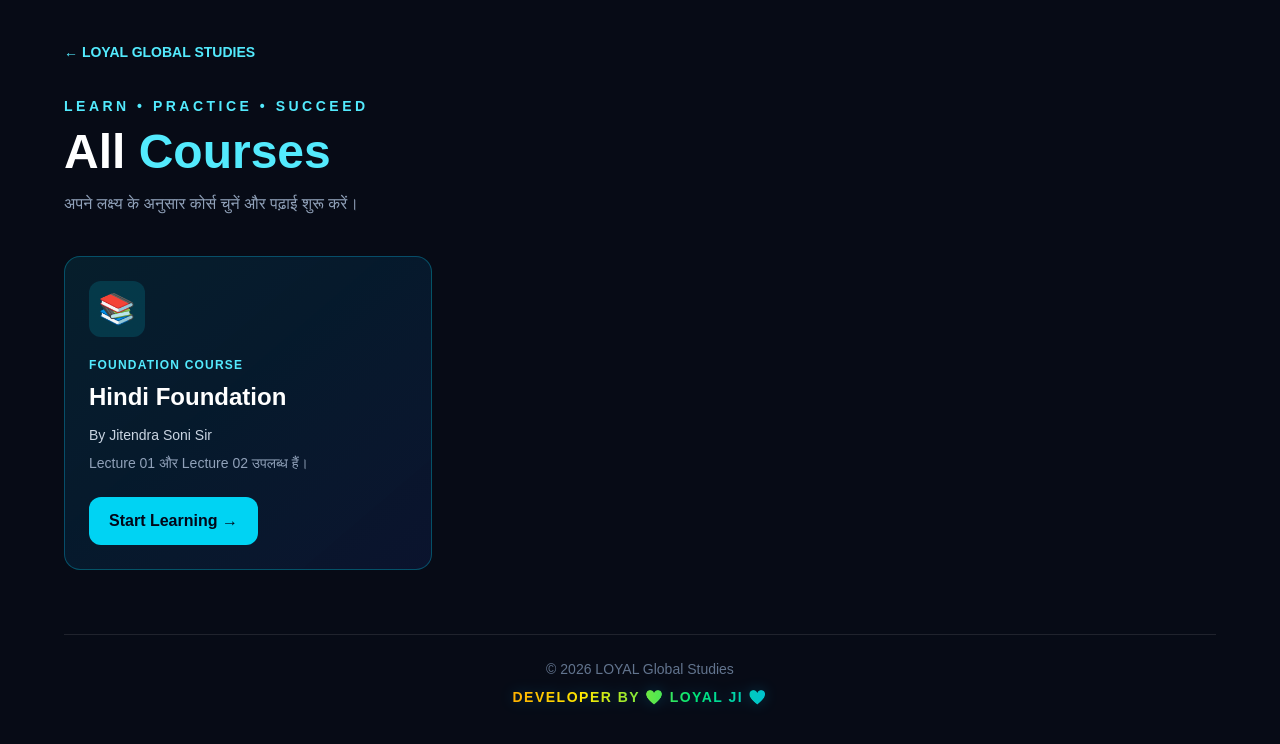
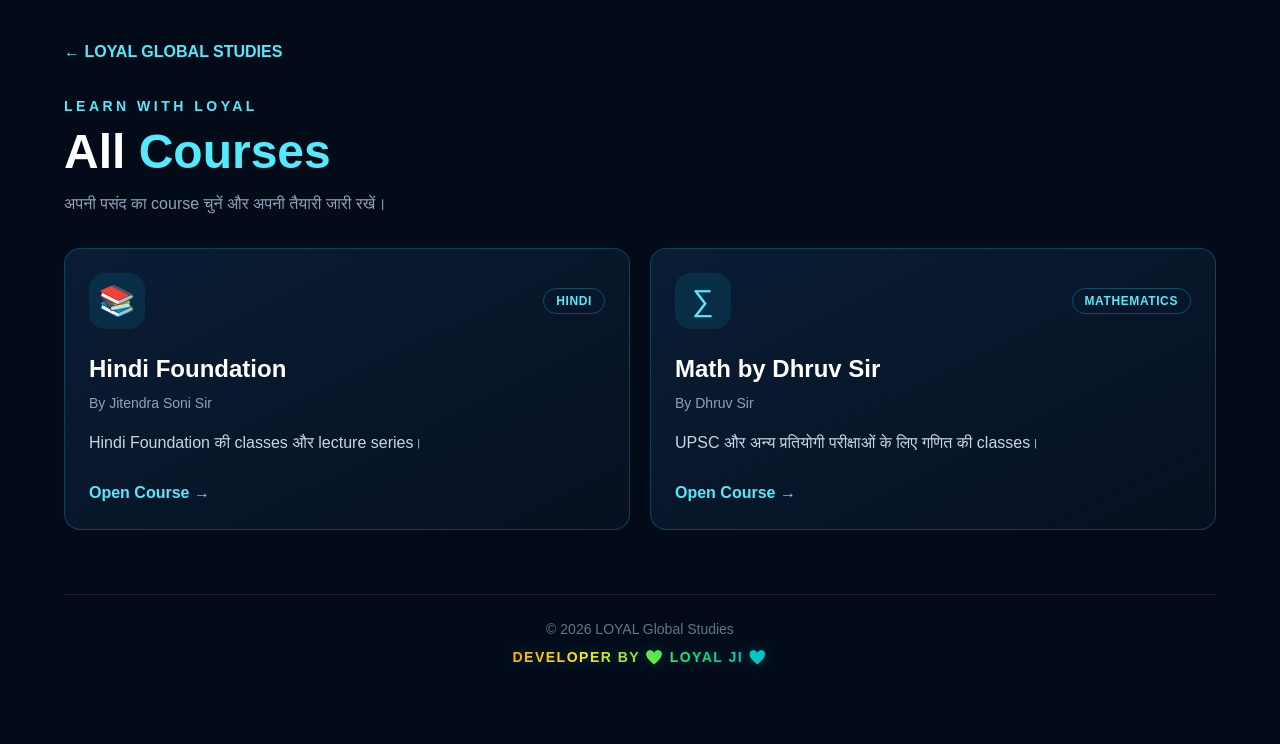
Before and after one commit to iamenough954/loyal-global-studies, a Next.js app: page /courses in a window 1280 px wide. Shown: the top 744 px of the page. Built offline with nearby package versions, Linux system fonts and the light colour scheme.

Commit message:
Add Math by Dhruv Sir course with five lectures

```diff
--- a/app/courses/page.tsx
+++ b/app/courses/page.tsx
@@ -1,52 +1,61 @@
+const courses = [
+  {
+    title: "Hindi Foundation",
+    teacher: "Jitendra Soni Sir",
+    description: "Hindi Foundation की classes और lecture series।",
+    href: "/hindi-foundation",
+    icon: "📚",
+    label: "HINDI",
+  },
+  {
+    title: "Math by Dhruv Sir",
+    teacher: "Dhruv Sir",
+    description: "UPSC और अन्य प्रतियोगी परीक्षाओं के लिए गणित की classes।",
+    href: "/math-by-dhruv",
+    icon: "∑",
+    label: "MATHEMATICS",
+  },
+];
+
 export default function CoursesPage() {
   return (
-    <main className="min-h-screen bg-[#070b16] px-5 py-10 text-white sm:px-8">
+    <main className="min-h-screen bg-[#030b19] px-5 py-10 text-white sm:px-8">
       <div className="mx-auto max-w-6xl">
-        <a href="/" className="text-sm font-bold text-cyan-300">
-          ← LOYAL GLOBAL STUDIES
-        </a>
+        <a href="/" className="font-bold text-cyan-300">← LOYAL GLOBAL STUDIES</a>
 
-        <p className="mt-8 text-sm font-bold uppercase tracking-[0.25em] text-cyan-300">
-          Learn • Practice • Succeed
+        <p className="mt-8 text-sm font-bold tracking-[0.25em] text-cyan-300">
+          LEARN WITH LOYAL
         </p>
-
         <h1 className="mt-3 text-4xl font-black sm:text-5xl">
           All <span className="text-cyan-300">Courses</span>
         </h1>
-
         <p className="mt-4 text-slate-400">
-          अपने लक्ष्य के अनुसार कोर्स चुनें और पढ़ाई शुरू करें।
+          अपनी पसंद का course चुनें और अपनी तैयारी जारी रखें।
         </p>
 
-        <div className="mt-10 grid gap-6 sm:grid-cols-2 lg:grid-cols-3">
-          <a
-            href="/hindi-foundation"
-            className="group rounded-2xl border border-cyan-400/30 bg-gradient-to-br from-cyan-400/10 to-blue-900/20 p-6 transition hover:-translate-y-1 hover:border-cyan-300"
-          >
-            <div className="flex h-14 w-14 items-center justify-center rounded-xl bg-cyan-400/15 text-3xl">
-              📚
-            </div>
-
-            <p className="mt-5 text-xs font-bold tracking-widest text-cyan-300">
-              FOUNDATION COURSE
-            </p>
-
-            <h2 className="mt-2 text-2xl font-black">
-              Hindi Foundation
-            </h2>
-
-            <p className="mt-3 text-sm text-slate-300">
-              By Jitendra Soni Sir
-            </p>
-
-            <p className="mt-2 text-sm text-slate-400">
-              Lecture 01 और Lecture 02 उपलब्ध हैं।
-            </p>
-
-            <div className="mt-6 inline-flex rounded-xl bg-cyan-400 px-5 py-3 font-bold text-slate-950 group-hover:bg-cyan-300">
-              Start Learning →
-            </div>
-          </a>
+        <div className="mt-8 grid gap-5 sm:grid-cols-2">
+          {courses.map((course) => (
+            <a
+              key={course.href}
+              href={course.href}
+              className="group rounded-2xl border border-cyan-400/25 bg-gradient-to-br from-[#0a1d35] to-[#061020] p-6 transition hover:-translate-y-1 hover:border-cyan-300 hover:shadow-xl hover:shadow-cyan-950/40"
+            >
+              <div className="flex items-center justify-between">
+                <span className="flex h-14 w-14 items-center justify-center rounded-2xl bg-cyan-400/10 text-3xl text-cyan-300">
+                  {course.icon}
+                </span>
+                <span className="rounded-full border border-cyan-400/30 px-3 py-1 text-xs font-bold tracking-wider text-cyan-300">
+                  {course.label}
+                </span>
+              </div>
+              <h2 className="mt-6 text-2xl font-black group-hover:text-cyan-300">
+                {course.title}
+              </h2>
+              <p className="mt-2 text-sm text-slate-400">By {course.teacher}</p>
+              <p className="mt-4 leading-7 text-slate-300">{course.description}</p>
+              <div className="mt-6 font-bold text-cyan-300">Open Course →</div>
+            </a>
+          ))}
         </div>
 
         <footer className="mt-16 border-t border-white/10 pt-6 text-center text-sm text-slate-500">
--- /dev/null
+++ b/app/math-by-dhruv/page.tsx
@@ -0,0 +1,129 @@
+"use client";
+
+import { useState } from "react";
+
+const lectures = [
+  { id: "snAhjCtLLJw", title: "Lecture 1" },
+  { id: "ba58j-NETmo", title: "Lecture 2" },
+  { id: "fwC4ga8oPao", title: "Lecture 3" },
+  { id: "kMATTIw6fTk", title: "Lecture 4" },
+  { id: "huMnHocYm9M", title: "Lecture 5" },
+];
+
+export default function MathByDhruvPage() {
+  const [selected, setSelected] = useState(0);
+  const lecture = lectures[selected];
+
+  return (
+    <main className="min-h-screen bg-[#030b19] px-4 py-6 text-white sm:px-8">
+      <div className="mx-auto max-w-7xl">
+        <a href="/" className="text-sm font-black tracking-wide text-cyan-300">
+          LOYAL GLOBAL STUDIES
+        </a>
+
+        <section className="mt-6 overflow-hidden rounded-3xl border border-cyan-400/30 bg-gradient-to-r from-[#071d36] via-[#08294a] to-[#03101f] p-6 sm:p-10">
+          <span className="rounded-full border border-cyan-400 px-4 py-2 text-xs font-bold tracking-widest text-cyan-300">
+            UPSC / STATE PCS
+          </span>
+          <h1 className="mt-6 text-4xl font-black sm:text-6xl">
+            Math by <span className="text-cyan-300">Dhruv Sir</span>
+          </h1>
+          <p className="mt-4 max-w-2xl text-base leading-7 text-slate-300 sm:text-lg">
+            UPSC और अन्य प्रतियोगी परीक्षाओं के लिए गणित की तैयारी।
+          </p>
+          <div className="mt-7 flex flex-wrap gap-3 text-sm">
+            <span className="rounded-xl border border-cyan-400/30 bg-cyan-400/10 px-4 py-3">▶ 5 Lectures</span>
+            <span className="rounded-xl border border-cyan-400/30 bg-cyan-400/10 px-4 py-3">📘 Maths Classes</span>
+            <span className="rounded-xl border border-cyan-400/30 bg-cyan-400/10 px-4 py-3">🎯 Concept Learning</span>
+          </div>
+        </section>
+
+        <div className="mt-6 grid gap-6 lg:grid-cols-[0.8fr_1.2fr]">
+          <section className="rounded-2xl border border-cyan-400/25 bg-[#061327] p-4 sm:p-5">
+            <h2 className="mb-5 text-2xl font-black">
+              Lectures <span className="text-cyan-300">({lectures.length})</span>
+            </h2>
+            <div className="space-y-3">
+              {lectures.map((item, index) => (
+                <button
+                  key={item.id}
+                  onClick={() => setSelected(index)}
+                  className={`flex w-full items-center gap-4 rounded-xl border p-4 text-left transition ${
+                    selected === index
+                      ? "border-cyan-300 bg-cyan-400/15 shadow-[0_0_18px_rgba(34,211,238,0.12)]"
+                      : "border-slate-700 bg-slate-900/50 hover:border-cyan-400/60"
+                  }`}
+                >
+                  <span className={`flex h-11 w-11 shrink-0 items-center justify-center rounded-full font-black ${
+                    selected === index ? "bg-cyan-400 text-slate-950" : "bg-sky-950 text-cyan-200"
+                  }`}>
+                    {String(index + 1).padStart(2, "0")}
+                  </span>
+                  <span className="flex-1">
+                    <span className="block font-bold">{item.title}</span>
+                    <span className="mt-1 block text-sm text-slate-400">Math by Dhruv Sir</span>
+                  </span>
+                  <span className="text-xl text-cyan-300">▶</span>
+                </button>
+              ))}
+            </div>
+          </section>
+
+          <section className="rounded-2xl border border-cyan-400/25 bg-[#061327] p-4 sm:p-5">
+            <div className="mb-4 flex flex-wrap items-center justify-between gap-3">
+              <div>
+                <h2 className="text-2xl font-black">{lecture.title}</h2>
+                <p className="mt-1 text-slate-300">Math by Dhruv Sir</p>
+              </div>
+              <span className="rounded-lg border border-cyan-400/30 px-3 py-2 text-sm text-cyan-200">
+                Lecture {selected + 1} / {lectures.length}
+              </span>
+            </div>
+
+            <div className="aspect-video overflow-hidden rounded-xl border border-slate-700 bg-black">
+              <iframe
+                key={lecture.id}
+                className="h-full w-full"
+                src={`https://www.youtube-nocookie.com/embed/${lecture.id}`}
+                title={`${lecture.title} - Math by Dhruv Sir`}
+                allow="accelerometer; autoplay; clipboard-write; encrypted-media; gyroscope; picture-in-picture; web-share"
+                referrerPolicy="strict-origin-when-cross-origin"
+                allowFullScreen
+              />
+            </div>
+
+            <h3 className="mt-5 text-lg font-bold">Lecture Description</h3>
+            <p className="mt-2 leading-7 text-slate-300">
+              इस lecture में Dhruv Sir के साथ गणित की तैयारी करें। बेहतर अनुभव के लिए
+              lecture को ध्यान से देखें और महत्वपूर्ण concepts के notes बनाएं।
+            </p>
+
+            <div className="mt-6 flex flex-wrap justify-between gap-3">
+              <button
+                onClick={() => setSelected((selected + lectures.length - 1) % lectures.length)}
+                className="rounded-xl border border-slate-600 px-5 py-3 font-bold hover:border-cyan-300"
+              >
+                ← Previous
+              </button>
+              <button
+                onClick={() => setSelected((selected + 1) % lectures.length)}
+                className="rounded-xl bg-cyan-400 px-5 py-3 font-black text-slate-950 hover:bg-cyan-300"
+              >
+                Next Lecture →
+              </button>
+            </div>
+          </section>
+        </div>
+
+        <footer className="mt-10 border-t border-white/10 py-6 text-center text-sm text-slate-400">
+          <p className="font-black text-white">LOYAL GLOBAL STUDIES</p>
+          <p className="mt-1">India's Global Learning Platform</p>
+          <p className="mt-3">
+            © 2026 LOYAL Global Studies ·{" "}
+            <span className="loyal-rainbow font-bold">DEVELOPER BY ❤️ LOYAL JI ❤️</span>
+          </p>
+        </footer>
+      </div>
+    </main>
+  );
+}
```
